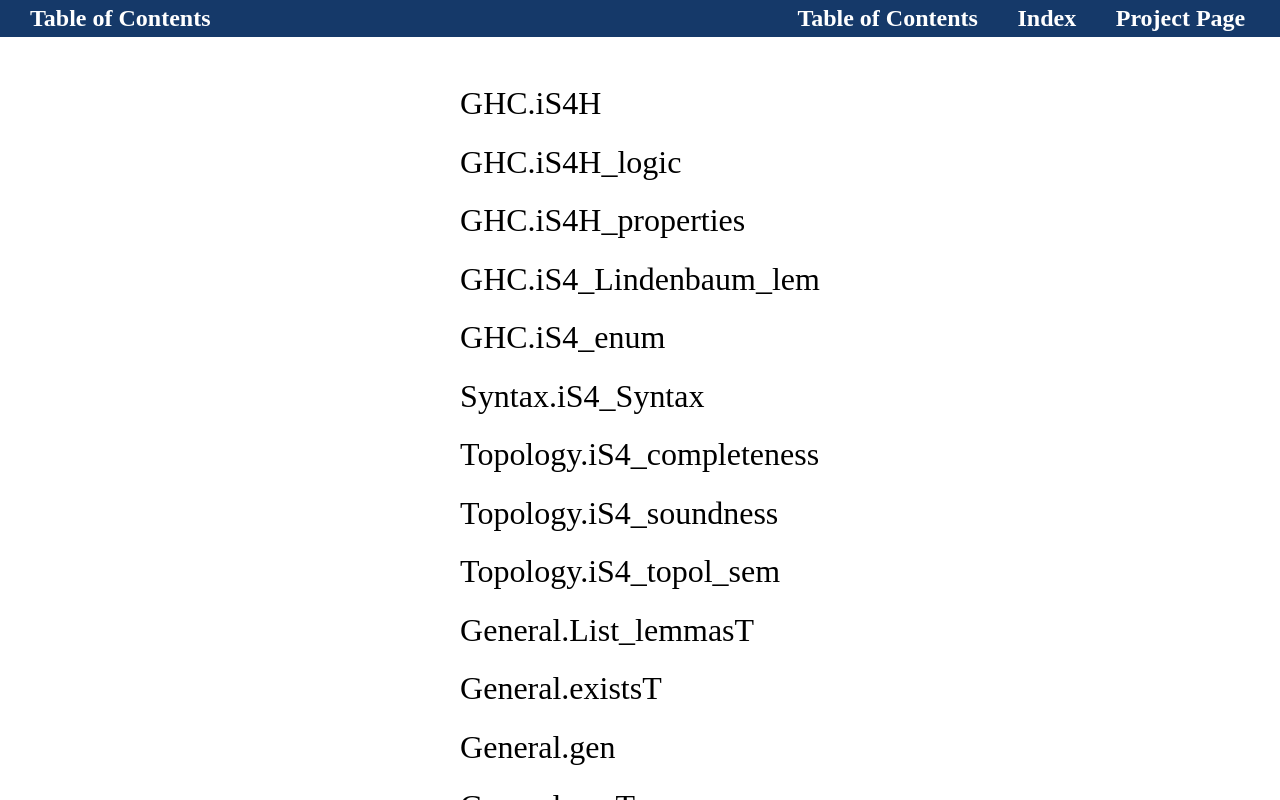
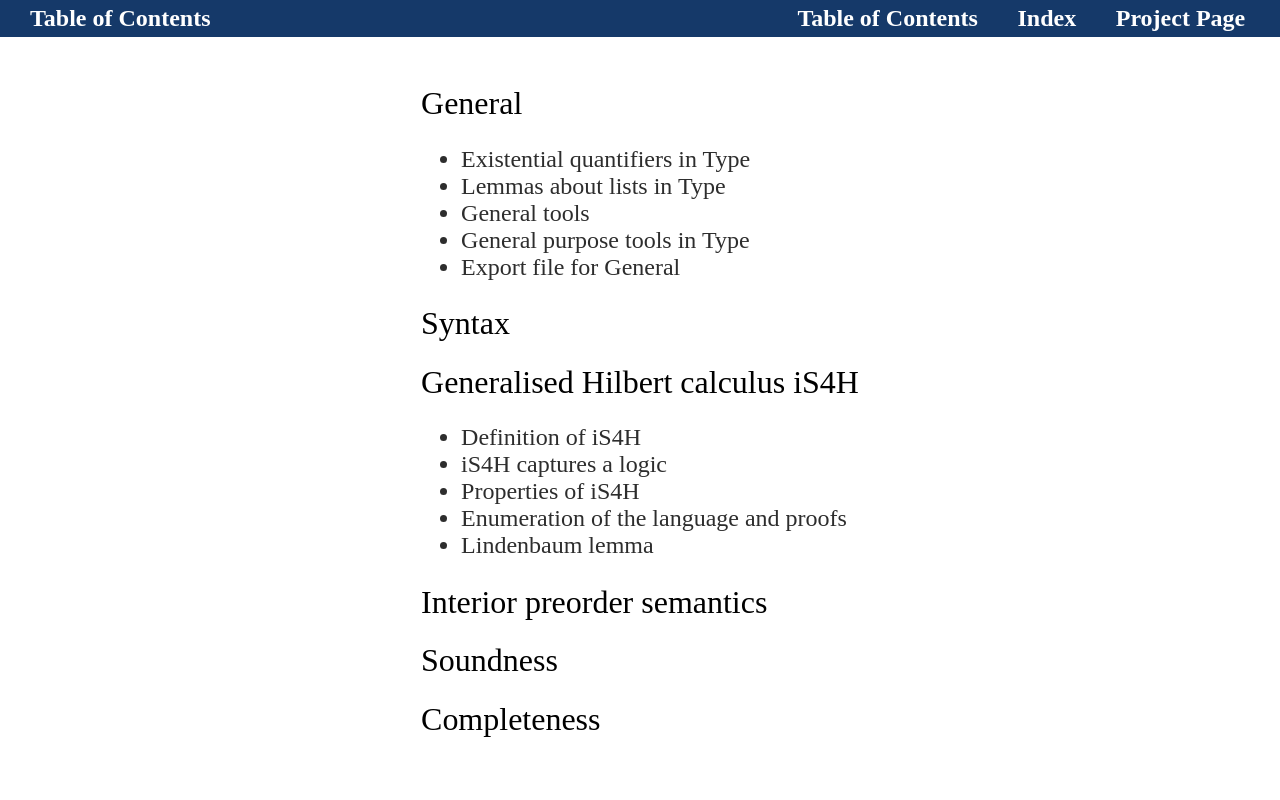
Before and after one commit to ianshil/iS4, a plain HTML site: page doc-config/resources/toc.html in a window 1280 px wide. Drawn offline with Linux system fonts and the light colour scheme.

Commit message:
Update toc.html

```diff
--- a/doc-config/resources/toc.html
+++ b/doc-config/resources/toc.html
@@ -26,20 +26,58 @@
     <div id="content" tabindex="-1" onblur="document.getElementById('content').focus()">
     <div id="main">
 <div id="toc">
-<h2><a href="GHC.iS4H.html">GHC.iS4H</a></h2>
-<h2><a href="GHC.iS4H_logic.html">GHC.iS4H_logic</a></h2>
-<h2><a href="GHC.iS4H_properties.html">GHC.iS4H_properties</a></h2>
-<h2><a href="GHC.iS4_Lindenbaum_lem.html">GHC.iS4_Lindenbaum_lem</a></h2>
-<h2><a href="GHC.iS4_enum.html">GHC.iS4_enum</a></h2>
-<h2><a href="Syntax.iS4_Syntax.html">Syntax.iS4_Syntax</a></h2>
-<h2><a href="Topology.iS4_completeness.html">Topology.iS4_completeness</a></h2>
-<h2><a href="Topology.iS4_soundness.html">Topology.iS4_soundness</a></h2>
-<h2><a href="Topology.iS4_topol_sem.html">Topology.iS4_topol_sem</a></h2>
-<h2><a href="General.List_lemmasT.html">General.List_lemmasT</a></h2>
-<h2><a href="General.existsT.html">General.existsT</a></h2>
-<h2><a href="General.gen.html">General.gen</a></h2>
-<h2><a href="General.genT.html">General.genT</a></h2>
-<h2><a href="General.general_export.html">General.general_export</a></h2>
+
+<h2><a>General</a></h2>
+<ul class="doclist">
+<li><a href="General.existsT.html">Existential quantifiers in Type</a>
+
+</li>
+<li><a href="General.List_lemmasT.html">Lemmas about lists in Type</a>
+
+</li>
+<li><a href="General.gen.html">General tools</a>
+
+</li>
+<li><a href="General.genT.html">General purpose tools in Type</a>
+
+</li>
+<li><a href="General.general_export.html">Export file for General</a>
+
+</li>
+</ul>
+
+<h2><a href="Syntax.iS4_Syntax.html">Syntax</a></h2>
+
+<h2><a>Generalised Hilbert calculus iS4H</a></h2>
+<ul class="doclist">
+<li><a href="GHC.iS4H.html">Definition of iS4H</a>
+
+</li>
+
+<li><a href="GHC.iS4H_logic.html">iS4H captures a logic</a>
+
+</li>
+
+<li><a href="GHC.iS4H_properties.html">Properties of iS4H</a>
+
+</li>
+
+<li><a href="GHC.iS4_enum.html">Enumeration of the language and proofs</a>
+
+</li>
+<li><a href="GHC.iS4_Lindenbaum_lem.html">Lindenbaum lemma</a>
+
+</li>
+</ul>
+
+<h2><a href="Topology.iS4_topol_sem.html">Interior preorder semantics</a></h2>
+
+<h2><a href="Topology.iS4_soundness.html">Soundness</a></h2>
+
+<h2><a href="Topology.iS4_completeness.html">Completeness</a></h2>
+
+
+
 </div>
 </div>
 <div id="footer">
```
